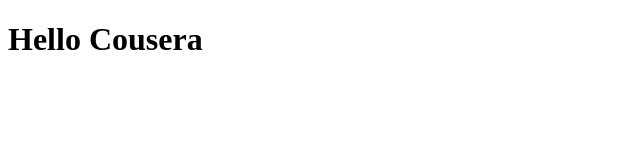
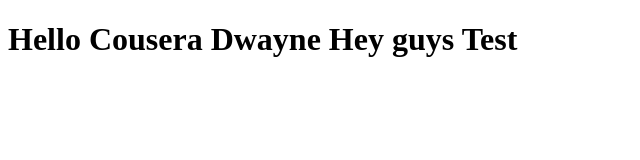
Before and after one commit to dwaine18/javascript, a plain HTML site: page index.html in a window 1280 px wide. Shown: the whole page, without its empty margins (0-640 px from the left). Drawn offline with Linux system fonts and the light colour scheme.

Commit message:
Added test and guys

```diff
--- a/index.html
+++ b/index.html
@@ -4,6 +4,6 @@
 	<title>Hello Coursera</title>
 </head>
 <body>
-<h1>Hello Cousera</h1>
+<h1>Hello Cousera Dwayne Hey guys Test</h1>
 </body>
 </html>
```
